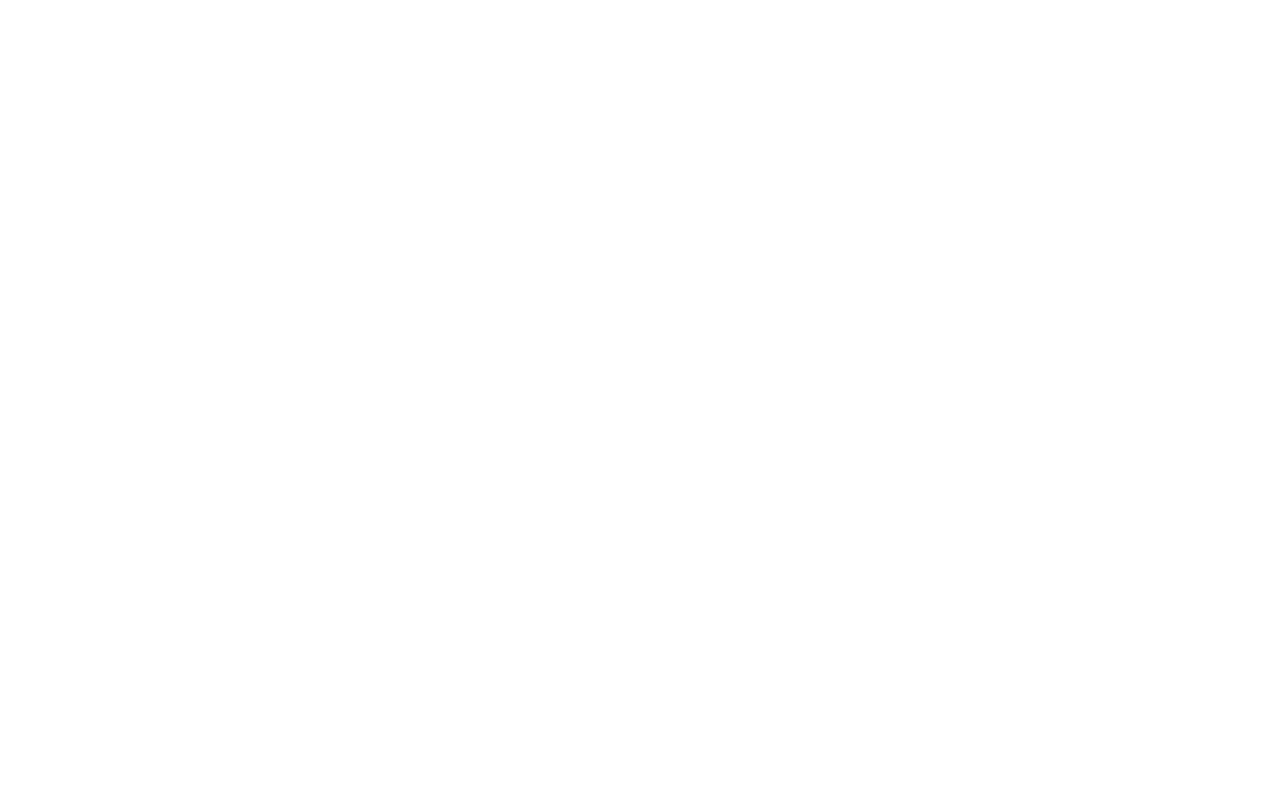
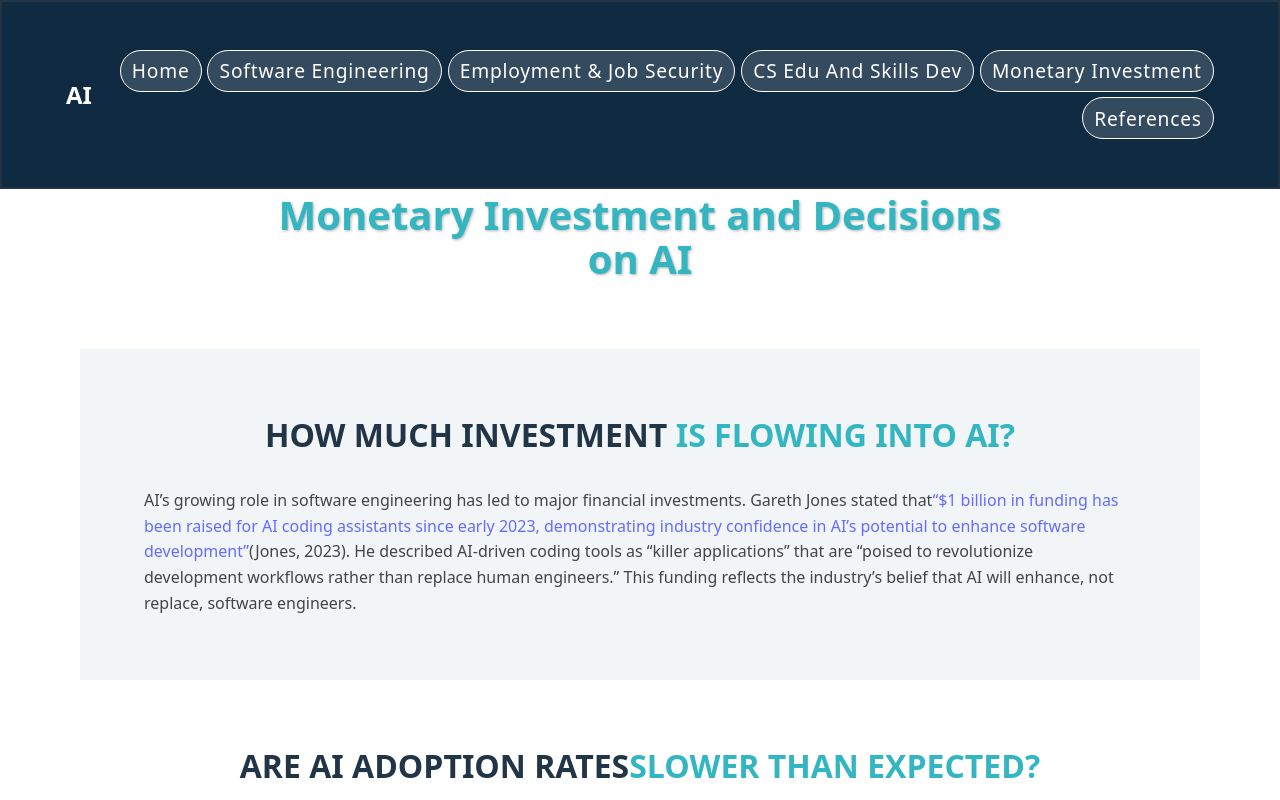
Before and after one commit to Ousmanbah10/AI-IN-SOFTWARE-ENGINEERING, a React (Vite) app: page /Investment in a window 1280 px wide. Built offline with nearby package versions, Linux system fonts and the light colour scheme.

Commit message:
Monetry Investment

```diff
--- a/src/Components/EducationBody.jsx
+++ b/src/Components/EducationBody.jsx
@@ -1,42 +1,43 @@
 import { Link } from "react-router-dom";
+import "/src/Components/education.css";
 function EducationBody() {
   return (
     <>
       <div className="home-container">
         <section className="section services" id="services">
           <div className="ai-headlinee">
-            <p>AI’s Impact on Employment and Job Security</p>
+            <p>
+              AI’s Influence on Computer Science Education and Skills
+              Development
+            </p>
           </div>
           <div className="section-title">
             <h2>
-              Is AI Leading to Job Losses
-              <span> in the Tech Industry?</span>
+              How Is AI Reshaping
+              <span> Computer Science Education?</span>
             </h2>
           </div>
           <article className="about-info">
             <p>
-              The increasing adoption of AI in the workforce has sparked debates
-              about whether automation is causing job losses or simply reshaping
-              employment opportunities. According to Belle Lin in The Wall
-              Street Journal, the unemployment rate in the IT sector has risen
-              from 3.9% to 5.7% in a short period, with AI automating many
-              routine tasks. As she explains,
+              Artificial Intelligence is transforming the way computer science
+              is taught, with universities adapting curricula to incorporate AI
+              literacy. Esther Shein highlights how institutions are integrating
+              AI courses to prepare students for an AI-driven workforce, stating
+              that
               <a
-                href="https://www.wsj.com/articles/it-unemployment-rises-to-5-7-as-ai-hits-tech-jobs-7726bb1b"
+                href="https://cacm.acm.org/news/the-impact-of-ai-on-computer-science-education/?utm_source=chatgpt.com"
                 target="_blank"
                 https
                 rel="noopener noreferrer"
               >
-                "Major companies like Meta and Workday have laid off employees
-                as AI continues to streamline job functions, particularly in
-                areas such as IT maintenance and repetitive coding."
+                "universities are recognizing the necessity of AI education and
+                reshaping curricula accordingly"
               </a>
-              This observation highlights the reality that while AI automates
-              certain processes, it also forces the industry to evolve, with job
-              descriptions shifting and new skills becoming critical. By
-              handling routine tasks, AI enhances productivity and enables
-              developers to prioritize creativity, system design, and
-              optimization.
+              (Shein). This shift ensures that graduates possess relevant skills
+              in AI application, automation, and ethical considerations. As AI
+              technology evolves, educational institutions are focusing on
+              equipping students with the ability to work alongside AI rather
+              than be displaced by it.
             </p>
           </article>
         </section>
@@ -44,8 +45,8 @@
         <section className="section" id="about">
           <div className="section-title">
             <h2>
-              Are AI Adoption Rates
-              <span>Slower Than Expected?</span>
+              Will AI Literacy Become Essential
+              <span>for Future Software Engineers?</span>
             </h2>
           </div>
 
@@ -59,29 +60,28 @@
             </div>
             <article className="about-info">
               <h3>
-                AI’s integration into <span>the workforce</span>
+                AI’s integration into <span>the Software Engineering</span>
               </h3>
               <p>
-                Despite fears of widespread job loss due to automation, AI’s
-                integration into the workforce has been more gradual than many
-                anticipated. Kaushik Viswanath from MIT Sloan Management Review
-                notes that
+                The increasing role of AI in software engineering has sparked
+                debates about whether AI literacy should be an elective or a
+                core requirement. Kwan Kevin Tan, in an article for Business
+                Insider, reassures students that AI will not replace computer
+                science degrees but instead enhance them. He notes that
                 <a
-                  href="https://sloanreview.mit.edu/article/reality-check-generative-ais-impact-on-work/"
+                  href="https://www.businessinsider.com/relax-college-kids-ai-will-not-kill-computer-science-degree-2024-8"
                   target="_blank"
                   rel="noopener noreferrer"
                 >
-                  "automating bug detection and security testing, significantly
-                  reducing the time engineers spend on error resolution."
-                </a>{" "}
-                suggesting that the immediate impact on employment may be
-                overstated. He further observes that while certain sectors, like
-                video game development, are quick to adopt AI, other industries
-                such as enterprise software are more cautious. This uneven pace
-                of adoption means that many traditional roles remain intact, at
-                least for the time being, allowing companies to adjust their
-                workforce gradually rather than experiencing abrupt
-                displacement.
+                  "AI tools like GitHub Copilot are improving software
+                  engineers’ efficiency rather than rendering their skills
+                  obsolete"
+                </a>
+                (Tan). His findings suggest that AI literacy will become a
+                required skill, similar to how programming fundamentals are
+                essential today. Instead of making software engineers redundant,
+                AI is pushing for a shift in skill development, emphasizing
+                adaptability and problem-solving.
               </p>
             </article>
           </div>
@@ -90,41 +90,42 @@
         <section className="section services" id="services">
           <div className="section-title">
             <h2>
-              How Can Software Engineers
-              <span> Adapt to AI’s Influence?</span>
+              How Are Industry Experts
+              <span> and Educators Responding?</span>
             </h2>
           </div>
           <article className="about-info">
             <h3>Will AI Replace Software Engineers?</h3>
             <p>
-              Rather than eliminating jobs, AI is fundamentally reshaping the
-              skills required for modern software engineers. Belle Lin
-              emphasizes that
+              Both industry leaders and educators agree that AI literacy is
+              becoming a crucial competency. Shein emphasizes that
               <a
-                href="https://sloanreview.mit.edu/article/reality-check-generative-ais-impact-on-work/"
+                href="https://cacm.acm.org/news/the-impact-of-ai-on-computer-science-education/?utm_source=chatgpt.com"
                 target="_blank"
+                https
                 rel="noopener noreferrer"
               >
-                "companies are not just cutting jobs; they are shifting
-                requirements, prioritizing engineers with high-level
-                problem-solving skills and expertise in AI integration."
+                "preparing students for an AI-integrated workforce requires a
+                balance of technical knowledge and ethical AI training,"
               </a>
-              In line with this, Viswanath highlights the adaptability of
-              younger workers, stating that{" "}
-              <a
-                href="https://www.wsj.com/articles/it-unemployment-rises-to-5-7-as-ai-hits-tech-jobs-7726bb1bhttps://www.forhttps://www.wsj.com/articles/it-unemployment-rises-to-5-7-as-ai-hits-tech-jobs-7726bb1bbes.com/sites/forbes-engineering/2023/12/07/ais-impact-in-its-first-year-in-software-engineering/?utm_source"
-                target="_blank"
-                rel="noopener noreferrer"
-              >
-                "education and upskilling will be crucial for job security"
-              </a>
-              as the industry evolves. By embracing continuous learning and
-              integrating AI-driven tools into their workflows, engineers can
-              transition from routine coding tasks to more strategic roles
-              focused on innovation and system design. This collaborative
-              approach between AI and human expertise is set to drive the future
-              of software development, ensuring that technology empowers
-              engineers rather than replaces them.
+              highlighting the importance of responsible AI usage in real-world
+              applications (Shein). Similarly, Tan’s report indicates that
+              professors see AI as a tool that enhances learning, making
+              software development more accessible and efficient. As AI
+              continues to shape the job market, universities and industry
+              professionals are aligning efforts to ensure that future software
+              engineers are equipped with the skills necessary to navigate an
+              AI-powered landscape.
+            </p>
+            <h3>Conclusion</h3>
+            <p>
+              AI is not replacing computer science education; instead, it is
+              redefining it. The future of software engineering will require AI
+              literacy as an integral part of learning, ensuring that students
+              are prepared for a collaborative future with AI. Universities and
+              industry leaders are actively working to integrate AI-focused
+              education, reinforcing that AI is not a threat to aspiring
+              software engineers but a tool that will shape their careers.
             </p>
           </article>
         </section>
--- a/src/Components/EmploymentBody.jsx
+++ b/src/Components/EmploymentBody.jsx
@@ -1,4 +1,5 @@
 import { Link } from "react-router-dom";
+import "/src/Components/employmentbody.css";
 function EmploymentBody() {
   return (
     <>
--- /dev/null
+++ b/src/Components/Investment.css
@@ -0,0 +1,202 @@
+/* ===== Body / Home Content (Fixed) ===== */
+:root {
+  --clr-grey-10: #f1f5f8; /* Light grey */
+  --clr-grey-20: #e5e9ec; /* Slightly darker grey */
+  --clr-accent: #33b6c1; /* Accent color */
+}
+
+.home-container {
+  padding-top: 400px;
+  width: 100%;
+  padding: 5rem;
+  box-sizing: border-box;
+  overflow: visible;
+  margin-top: 5rem;
+}
+.ai-headlinee {
+  position: absolute;
+  top: 125px;
+  margin-top: 3rem;
+  left: 20%;
+
+  width: 60%;
+  z-index: 2;
+  padding-top: 20px;
+  overflow: visible;
+}
+
+.ai-headlinee p {
+  font-size: 2.5rem;
+  font-weight: 700;
+  color: #33b6c1;
+  line-height: 1.1;
+  text-shadow: 1px 1px 3px rgba(0, 0, 0, 0.3);
+  text-align: center;
+  margin-top: 0;
+}
+
+.services {
+  background: var(--clr-grey-10);
+  width: 100%;
+  padding: 2rem 0;
+  margin: 0;
+  box-sizing: border-box;
+  overflow: visible;
+}
+
+.hero-section {
+  text-align: center;
+  margin-bottom: 2rem;
+  width: 100%;
+  padding: 4rem;
+  overflow: visible;
+}
+
+.content-section,
+.section {
+  width: 100%;
+  max-width: 1200px;
+  padding: 4rem;
+  margin: 0 auto;
+  box-sizing: border-box;
+  overflow: visible;
+}
+
+.section-title {
+  width: 100%;
+  padding: 0;
+  margin: 0 0 2rem 0;
+  overflow: visible;
+}
+
+.section-title h2 {
+  text-align: center;
+  font-size: 2rem;
+  text-transform: uppercase;
+  margin-bottom: 1rem;
+  width: 100%;
+}
+
+.section-title span {
+  color: var(--clr-accent);
+  display: inline;
+}
+
+.about-center {
+  display: -webkit-box;
+  display: -ms-flexbox;
+  display: flex;
+  -webkit-box-align: center;
+  -ms-flex-align: center;
+  align-items: center;
+  gap: 3rem;
+  max-width: 1100px;
+  margin: 0 auto;
+  -ms-flex-wrap: wrap;
+  flex-wrap: wrap;
+  padding: 0;
+  overflow: visible;
+}
+
+.about-img {
+  -webkit-box-flex: 1;
+  -ms-flex: 1 1 300px;
+  flex: 1 1 300px;
+  min-width: 300px;
+  border: 5px solid var(--clr-accent);
+  padding: 0.5rem;
+  box-sizing: border-box;
+}
+
+.about-img img {
+  width: 100%;
+  height: auto;
+  display: block;
+}
+
+.about-info {
+  -webkit-box-flex: 1;
+  -ms-flex: 1 1 300px;
+  flex: 1 1 300px;
+  min-width: 300px;
+  text-align: left;
+  box-sizing: border-box;
+}
+
+/* Full-width sections */
+.section-fullwidth {
+  width: 100%;
+  padding: 2rem 0;
+  margin: 0;
+  box-sizing: border-box;
+  overflow: visible;
+}
+
+.section-content {
+  max-width: 1200px;
+  width: 100%;
+  padding: 0 2rem;
+  margin: 0 auto;
+  box-sizing: border-box;
+}
+
+/* ===== Responsive Design ===== */
+@media (max-width: 768px) {
+  .about-center {
+    -webkit-box-orient: vertical;
+    -webkit-box-direction: normal;
+    -ms-flex-direction: column;
+    flex-direction: column;
+    gap: 2rem;
+  }
+
+  .about-img,
+  .about-info {
+    min-width: 100%;
+    flex: 1 1 100%;
+  }
+
+  .home-container {
+    padding-top: 60vh; /* Adjusted for better vertical spacing */
+  }
+
+  .content-section,
+  .section {
+    padding: 1.5rem;
+  }
+
+  .section-content {
+    padding: 0 1rem;
+  }
+
+  .section-title h2 {
+    font-size: 1.8rem;
+  }
+}
+
+/* Fix for Safari */
+@media not all and (min-resolution: 0.001dpcm) {
+  @supports (-webkit-appearance: none) {
+    .home-container {
+      padding-top: calc(650px - 35vh); /* Adjusted for Safari */
+    }
+  }
+}
+
+/* Fix for IE */
+@media all and (-ms-high-contrast: none), (-ms-high-contrast: active) {
+  .about-center {
+    display: block;
+  }
+
+  .about-img,
+  .about-info {
+    width: 100%;
+    max-width: 500px;
+    margin: 0 auto 2rem;
+  }
+
+  .home-container {
+    padding-top: 600px;
+  }
+}
--- /dev/null
+++ b/src/Components/InvestmentBody.jsx
@@ -0,0 +1,137 @@
+import { Link } from "react-router-dom";
+import "/src/Components/investment.css";
+function InvestmentBody() {
+  return (
+    <>
+      <div className="home-container">
+        <section className="section services" id="services">
+          <div className="ai-headlinee">
+            <p>Monetary Investment and Decisions on AI</p>
+          </div>
+          <div className="section-title">
+            <h2>
+              How Much Investment
+              <span> Is Flowing Into AI?</span>
+            </h2>
+          </div>
+          <article className="about-info">
+            <p>
+              AI’s growing role in software engineering has led to major
+              financial investments. Gareth Jones stated that
+              <a
+                href="https://news.fintech.io/post/102jhfk/ai-powered-coding-pulls-in-almost-1b-of-funding-to-claim-killer-app-status"
+                target="_blank"
+                https
+                rel="noopener noreferrer"
+              >
+                “$1 billion in funding has been raised for AI coding assistants
+                since early 2023, demonstrating industry confidence in AI’s
+                potential to enhance software development”
+              </a>
+              (Jones, 2023). He described AI-driven coding tools as “killer
+              applications” that are “poised to revolutionize development
+              workflows rather than replace human engineers.” This funding
+              reflects the industry’s belief that AI will enhance, not replace,
+              software engineers.
+            </p>
+          </article>
+        </section>
+
+        <section className="section" id="about">
+          <div className="section-title">
+            <h2>
+              Are AI Adoption Rates
+              <span>Slower Than Expected?</span>
+            </h2>
+          </div>
+
+          <div className="section-center about-center">
+            <div className="about-img">
+              <img
+                src="./src/assets/AIINCS.jpeg"
+                className="about-photo"
+                alt="AI in Computer Science"
+              />
+            </div>
+            <article className="about-info">
+              <h3>
+                How Are Companies and
+                <span>Policymakers Reacting to AI</span>
+              </h3>
+              <p>
+                As AI investment grows, businesses and policymakers are shaping
+                its integration. Professor Spyros Makridakis explained that
+                <a
+                  href="https://www.sciencedirect.com/science/article/abs/pii/S0016328717300046"
+                  target="_blank"
+                  rel="noopener noreferrer"
+                >
+                  “rather than simply reacting to automation-driven job losses,
+                  companies are embracing AI to enhance workforce capabilities”
+                </a>
+                (Makridakis, 2023). He argued that AI should be viewed as As AI
+                investment grows, businesses and policymakers are shaping its
+                integration. Professor Spyros Makridakis explained that
+                <a
+                  href="https://www.sciencedirect.com/science/article/abs/pii/S0016328717300046"
+                  target="_blank"
+                  rel="noopener noreferrer"
+                >
+                  “a means to enhance productivity and job efficiency”
+                </a>
+                rather than as a tool for replacing workers. Makridakis
+                emphasized that companies strategically integrating AI will see
+                gains in productivity and adaptability rather than workforce
+                displacement.
+              </p>
+            </article>
+          </div>
+        </section>
+
+        <section className="section services" id="services">
+          <div className="section-title">
+            <h2>
+              What Is the Practical Impact of AI
+              <span> Investments on the Coding Workforce?</span>
+            </h2>
+          </div>
+          <article className="about-info">
+            <h3>Is already reshaping software engineering teams</h3>
+            <p>
+              Belle Lin, in The Wall Street Journal, noted that
+              <a
+                href="https://www.wsj.com/articles/it-unemployment-rises-to-5-7-as-ai-hits-tech-jobs-7726bb1b"
+                target="_blank"
+                rel="noopener noreferrer"
+              >
+                “AI-assisted platforms such as GitHub Copilot are improving
+                efficiency rather than eliminating jobs”
+              </a>
+              (Lin, 2023). She stated that
+              <a
+                href="https://www.wsj.com/articles/it-unemployment-rises-to-5-7-as-ai-hits-tech-jobs-7726bb1b"
+                target="_blank"
+                rel="noopener noreferrer"
+              >
+                “companies are leveraging AI tools to automate repetitive coding
+                tasks, allowing engineers to focus on higher-level
+                problem-solving and design.”
+              </a>
+              Lin further explained that AI is
+              <a
+                href="https://www.wsj.com/articles/it-unemployment-rises-to-5-7-as-ai-hits-tech-jobs-7726bb1b"
+                target="_blank"
+                rel="noopener noreferrer"
+              >
+                “streamlining software development while also requiring
+                engineers to upskill and adapt.”
+              </a>
+            </p>
+          </article>
+        </section>
+      </div>
+    </>
+  );
+}
+
+export default InvestmentBody;
--- a/src/Components/SoftwareBody.jsx
+++ b/src/Components/SoftwareBody.jsx
@@ -1,4 +1,5 @@
 import { Link } from "react-router-dom";
+import "/src/Components/softwarebody.css";
 function SoftwareBody() {
   return (
     <>
--- a/src/pages/Investment.jsx
+++ b/src/pages/Investment.jsx
@@ -1,3 +1,26 @@
-function Investment() {}
+import React from "react";
+import { Link } from "react-router-dom";
+
+import "../index.css";
+import "../Components/investment.css";
+import "../Components/footer.css";
+import "../Components/navMain.css";
+
+import "../Components/education.css";
+
+import NavigationMain from "../Components/navigation-main.jsx";
+import Footer from "../Components/Footer.jsx";
+import InvestmentBody from "../Components/InvestmentBody.jsx";
+
+function Investment() {
+  return (
+    <>
+      <NavigationMain />
+
+      <InvestmentBody />
+      <Footer />
+    </>
+  );
+}
 
 export default Investment;
```
Also changed, not shown: src/Components/Footer.jsx (+13 -12 lines).
